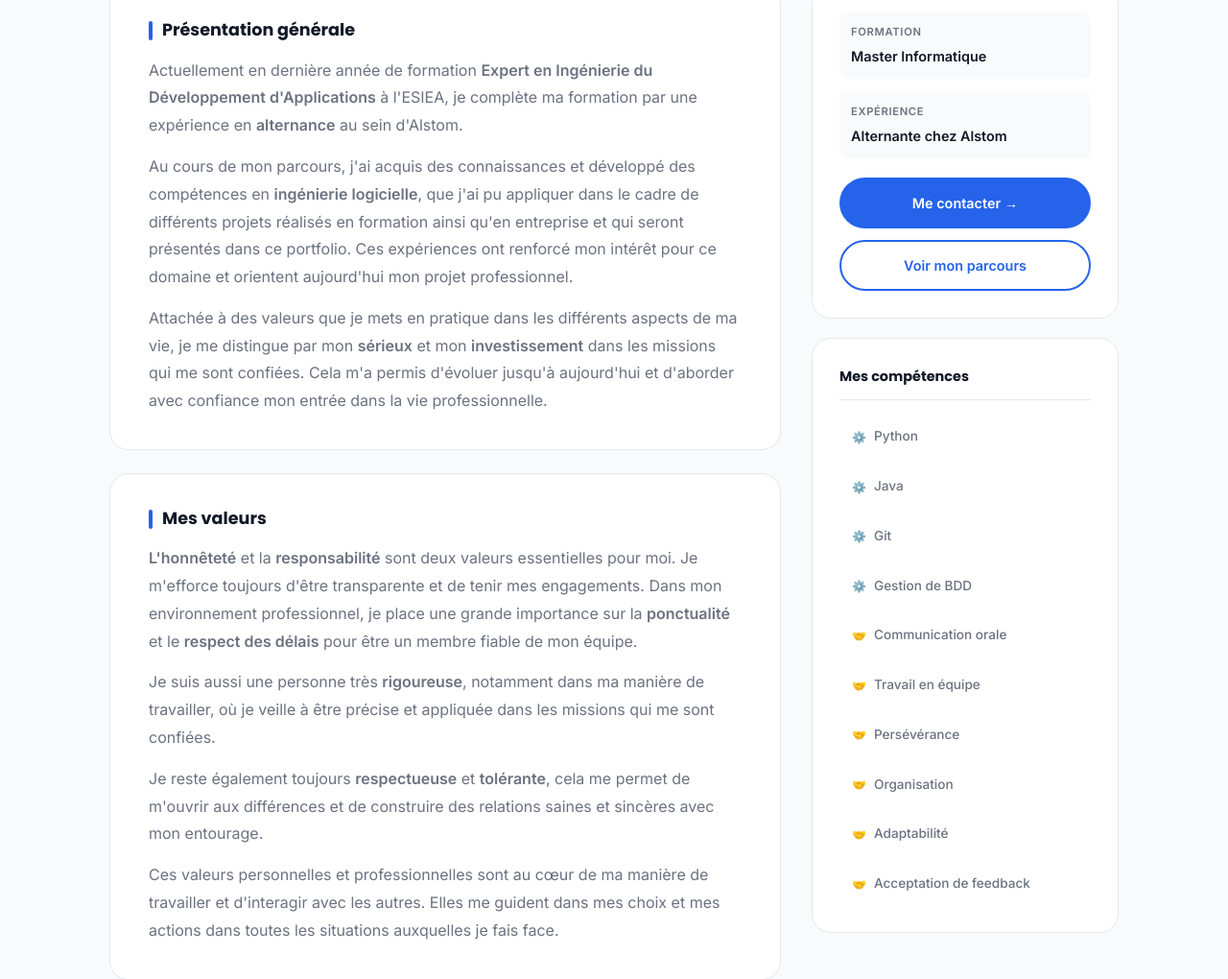
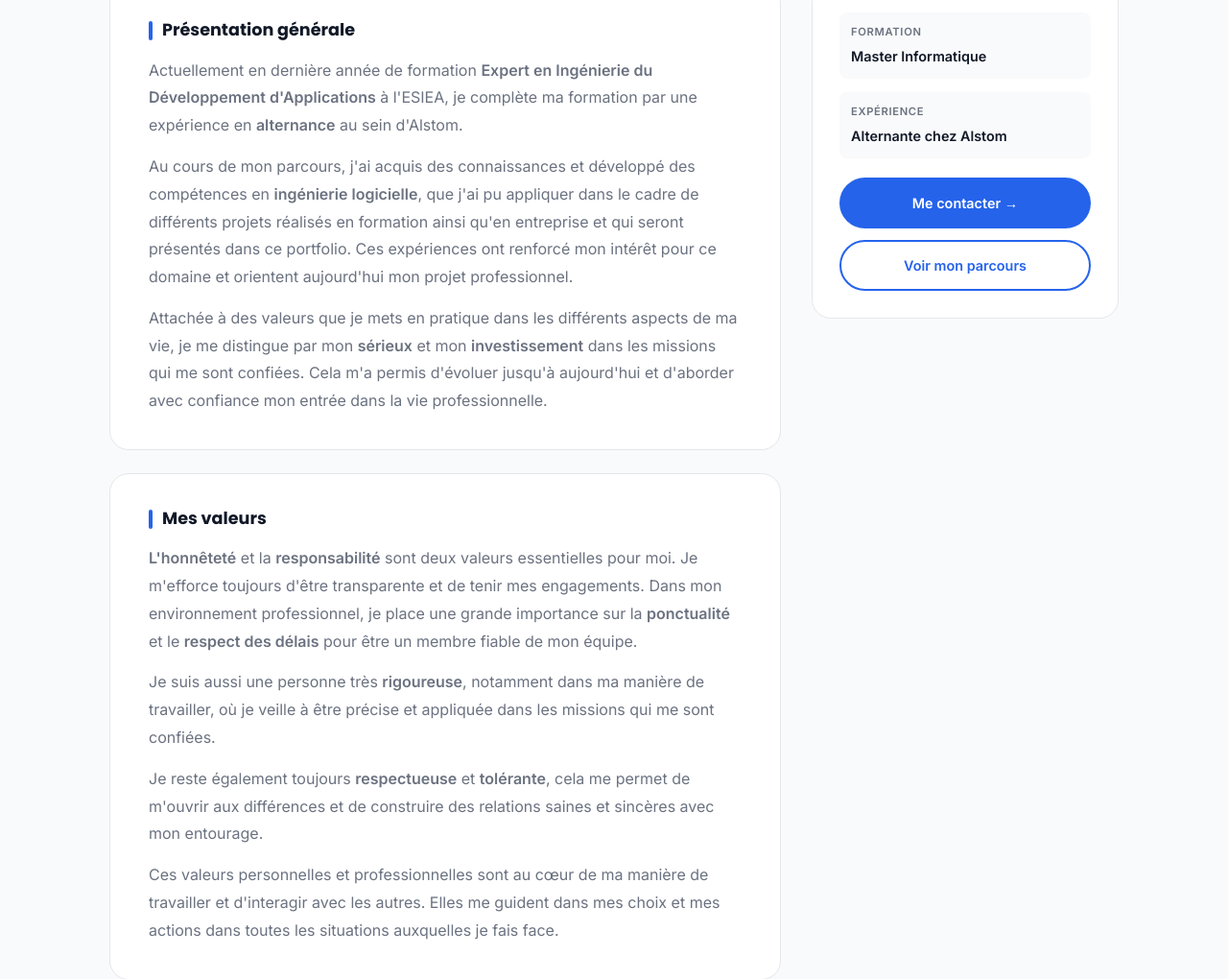
Before and after one commit to lydia-alik/lydia-alik.github.io, a plain HTML site: page presentation.html in a window 1280 px wide. Shown: the part 404-1424 px from the top of the page at 96% size. Drawn offline with Linux system fonts and the light colour scheme.

Commit message:
Suppression bloc compétences sidebar présentation

```diff
--- a/presentation.html
+++ b/presentation.html
@@ -158,22 +158,6 @@
             <a href="contact.html" class="btn btn-primary" style="width:100%; justify-content:center; margin-bottom:12px;">Me contacter →</a>
             <a href="parcours.html" class="btn btn-outline" style="width:100%; justify-content:center;">Voir mon parcours</a>
           </div>
-
-          <div class="sidebar-card fade-in fade-in-delay-1" style="margin-top:20px;">
-            <div class="sidebar-card-title">Mes compétences</div>
-            <div class="sidebar-links">
-              <a href="competences/python.html" class="sidebar-link"><span>⚙️</span> Python</a>
-              <a href="competences/java.html" class="sidebar-link"><span>⚙️</span> Java</a>
-              <a href="competences/git.html" class="sidebar-link"><span>⚙️</span> Git</a>
-              <a href="competences/bases-de-donnees.html" class="sidebar-link"><span>⚙️</span> Gestion de BDD</a>
-              <a href="competences/communication-orale.html" class="sidebar-link"><span>🤝</span> Communication orale</a>
-              <a href="competences/travail-equipe.html" class="sidebar-link"><span>🤝</span> Travail en équipe</a>
-              <a href="competences/perseverance.html" class="sidebar-link"><span>🤝</span> Persévérance</a>
-              <a href="competences/organisation.html" class="sidebar-link"><span>🤝</span> Organisation</a>
-              <a href="competences/adaptabilite.html" class="sidebar-link"><span>🤝</span> Adaptabilité</a>
-              <a href="competences/acceptation-feedback.html" class="sidebar-link"><span>🤝</span> Acceptation de feedback</a>
-            </div>
-          </div>
         </div>
       </div>
     </div>
```
